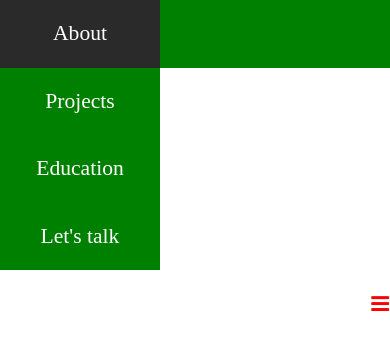
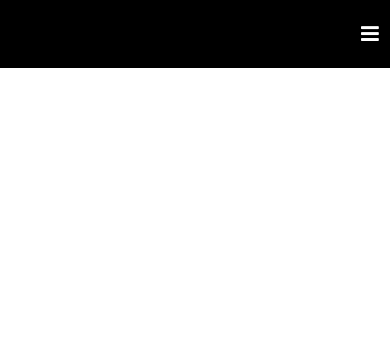
Before and after one commit to smitdesai1010/MyWebsite, a React (Create React App) app in the folder website/: page / in a window 390 px wide. Shown: the top 350 px of the page. Built offline with nearby package versions, Linux system fonts and the light colour scheme.

Commit message:
navbar finished

```diff
--- a/website/src/Components/Navbar/bar.css
+++ b/website/src/Components/Navbar/bar.css
@@ -1,33 +1,32 @@
-#bar{
-  margin-right: 10px;
+#bar,#list{
   height: 8vh;
   width: 100%;
   background-color: black;
-  overflow: hidden;
   position: fixed;
-  text-align:justify;
 }
 
-.hambuger,li{
-  display: inline-flex;
+#list{
+  display: flex;
+  flex-direction: row;
 }
 
 .hambuger{
+  position: relative;
+  float: left;
   height: inherit;
-  width: 5%;
+  width: 40px;
   float: right;
   color: white;
   text-align: center;
   font-size: 1.3rem;
+  pointer-events: none;
+  opacity: 0%;
 }
 
 i.fa.fa-bars::before{
   line-height: 8vh;
   cursor: pointer;
-  pointer-events: none;
-  display: none;
 }
-
 
 li{
   width: 160px;
@@ -36,6 +35,7 @@ li{
   font-size: 1.35rem;
   font-weight: 500;
   line-height: 8vh;
+  list-style: none;
   cursor: pointer;
   transition: all 0.5s;
   background-color: inherit;
@@ -52,19 +52,22 @@ a{
 
 
 @media only screen and (max-width: 640px) {
- #bar{
-   background-color: green;
-   overflow: visible;
- }
-
- li{
-    display: block;
+  #list{
+    display: none;
   }
 
- i.fa.fa-bars::before{
-   color: red;
-   pointer-events: all;
-   display: contents;
- }
+  #list.responsive{
+    height: auto;
+    display: block;
+    width: 100%;
+  }
 
+  li{
+    width: 100%;
+  }
+
+  .hambuger{
+    opacity: 100%;
+    pointer-events: all;
+  }
 }
--- a/website/src/Components/Navbar/bar.js
+++ b/website/src/Components/Navbar/bar.js
@@ -3,20 +3,33 @@ import './bar.css';
 import Navlink from './navlink.js';
 import 'E:/Workspace/Personal-Website/website/node_modules/font-awesome/css/font-awesome.min.css';
 
-function bar(){
+class bar extends React.Component{
+
+  addClass(){
+    var doc = document.getElementById('list');
+
+    if (doc.className === '')
+     doc.className += 'responsive';
+    else
+      doc.className = '';
+  }
+
+  render(){
     return(
-    <ul id='bar'>
+     <div id='bar'>
+        <ul id='list'>
          <Navlink name='About'/>
          <Navlink name='Projects'/>
          <Navlink name='Education'/>
          <Navlink name="Let's talk"/>
+        </ul>
 
-     <div className="hambuger">
+         <a className="hambuger" onClick={this.addClass}>
           <i className="fa fa-bars"></i>
+         </a>
       </div>
-
-    </ul>
     )
+  }
 }
 
 export default bar;
```
Lines whose indentation alone changed are shown as unchanged.
